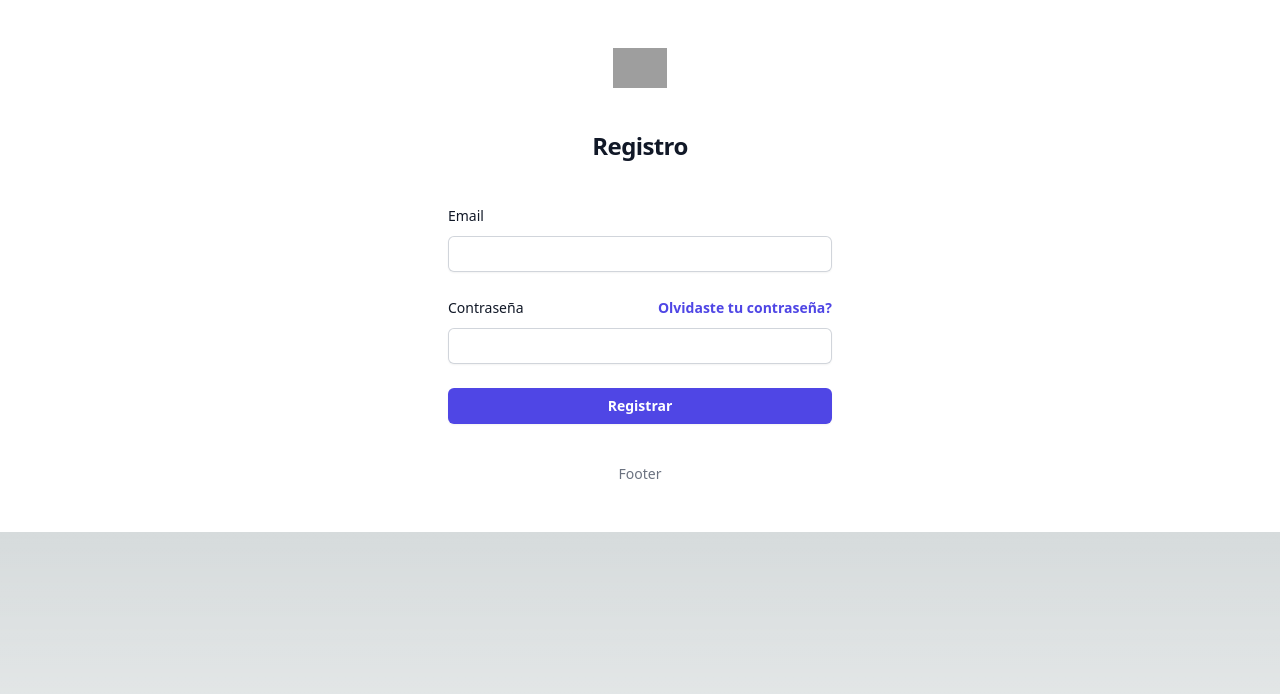
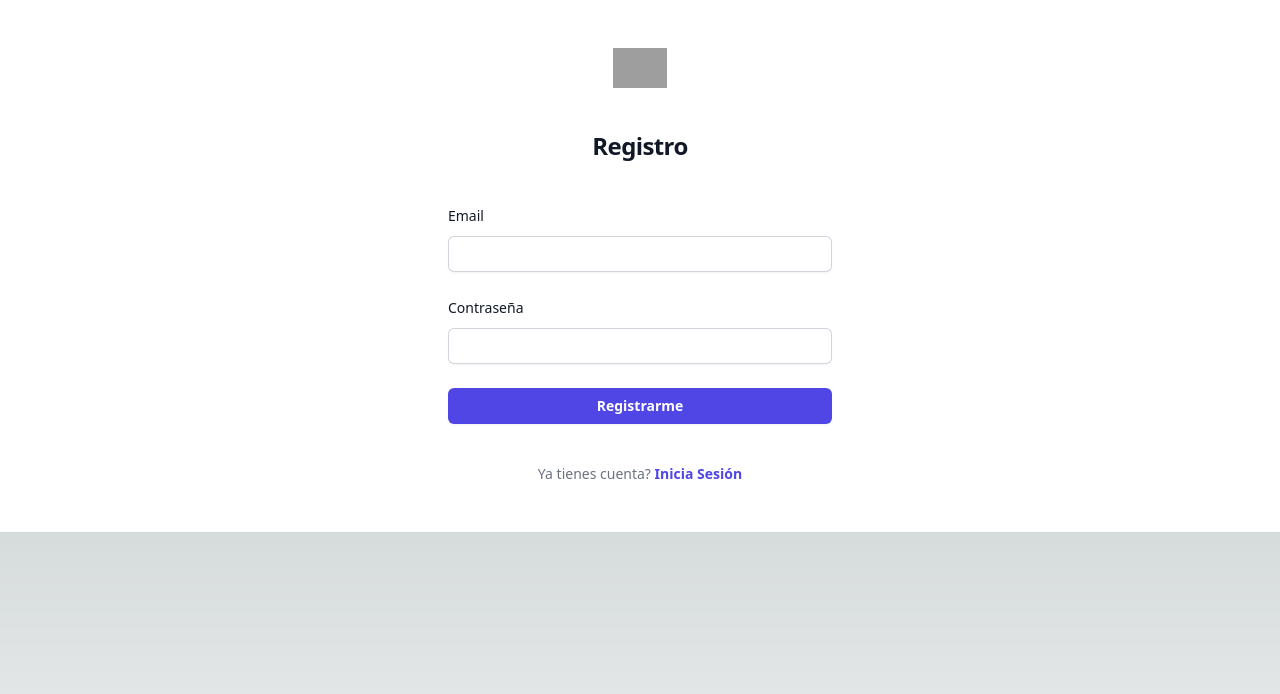
Before and after one commit to cristianemoyano/uch-arquitectura, a Next.js app in the folder app/: page /signup in a window 1280 px wide. Shown: the top 694 px of the page. Built offline with nearby package versions, Linux system fonts and the light colour scheme; grey boxes are pictures that could not be loaded.

Commit message:
add auth

```diff
--- a/app/src/pages/login.tsx
+++ b/app/src/pages/login.tsx
@@ -1,5 +1,7 @@
 import { useState } from 'react';
 import { useRouter } from 'next/router';
+
+import Link from 'next/link'
 
 import axios from 'axios'
 
@@ -68,7 +70,7 @@
                     </form>
 
                     <p className="mt-10 text-center text-sm text-gray-500">
-                        Footer
+                    No tienes cuenta?  <Link className="font-semibold text-indigo-600 hover:text-indigo-500" href="/signup">Regístrate</Link>
                     </p>
                 </div>
             </div>
--- a/app/src/pages/signup.tsx
+++ b/app/src/pages/signup.tsx
@@ -1,5 +1,7 @@
 import { useState } from 'react';
 import { useRouter } from 'next/router';
+
+import Link from 'next/link'
 
 import axios from 'axios'
 
@@ -53,9 +55,6 @@
                         <div>
                             <div className="flex items-center justify-between">
                                 <label htmlFor="password" className="block text-sm font-medium leading-6 text-gray-900">Contraseña</label>
-                                <div className="text-sm">
-                                    <a href="#" className="font-semibold text-indigo-600 hover:text-indigo-500">Olvidaste tu contraseña?</a>
-                                </div>
                             </div>
                             <div className="mt-2">
                                 <input onChange={handleChange}  id="password" name="password" type="password" autoComplete="current-password" required className="block w-full rounded-md border-0 py-1.5 text-gray-900 shadow-sm ring-1 ring-inset ring-gray-300 placeholder:text-gray-400 focus:ring-2 focus:ring-inset focus:ring-indigo-600 sm:text-sm sm:leading-6 p-2" />
@@ -63,12 +62,12 @@
                         </div>
 
                         <div>
-                            <button type="submit" className="flex w-full justify-center rounded-md bg-indigo-600 px-3 py-1.5 text-sm font-semibold leading-6 text-white shadow-sm hover:bg-indigo-500 focus-visible:outline focus-visible:outline-2 focus-visible:outline-offset-2 focus-visible:outline-indigo-600">Registrar</button>
+                            <button type="submit" className="flex w-full justify-center rounded-md bg-indigo-600 px-3 py-1.5 text-sm font-semibold leading-6 text-white shadow-sm hover:bg-indigo-500 focus-visible:outline focus-visible:outline-2 focus-visible:outline-offset-2 focus-visible:outline-indigo-600">Registrarme</button>
                         </div>
                     </form>
 
                     <p className="mt-10 text-center text-sm text-gray-500">
-                        Footer
+                    Ya tienes cuenta?  <Link className="font-semibold text-indigo-600 hover:text-indigo-500" href="/login">Inicia Sesión</Link>
                     </p>
                 </div>
             </div>
```
